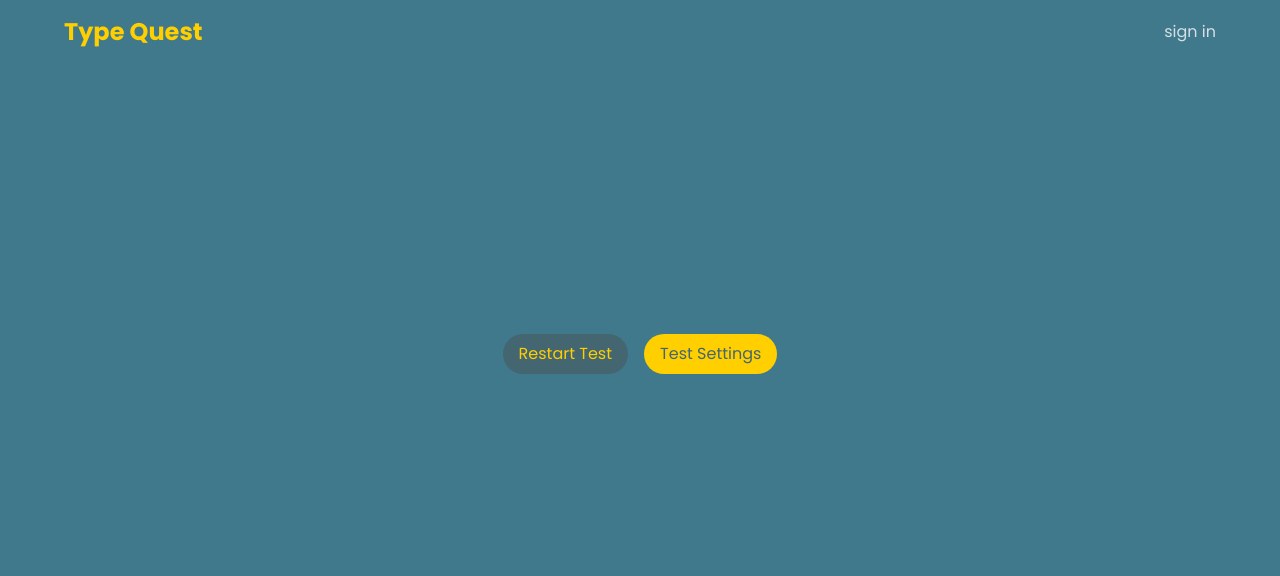
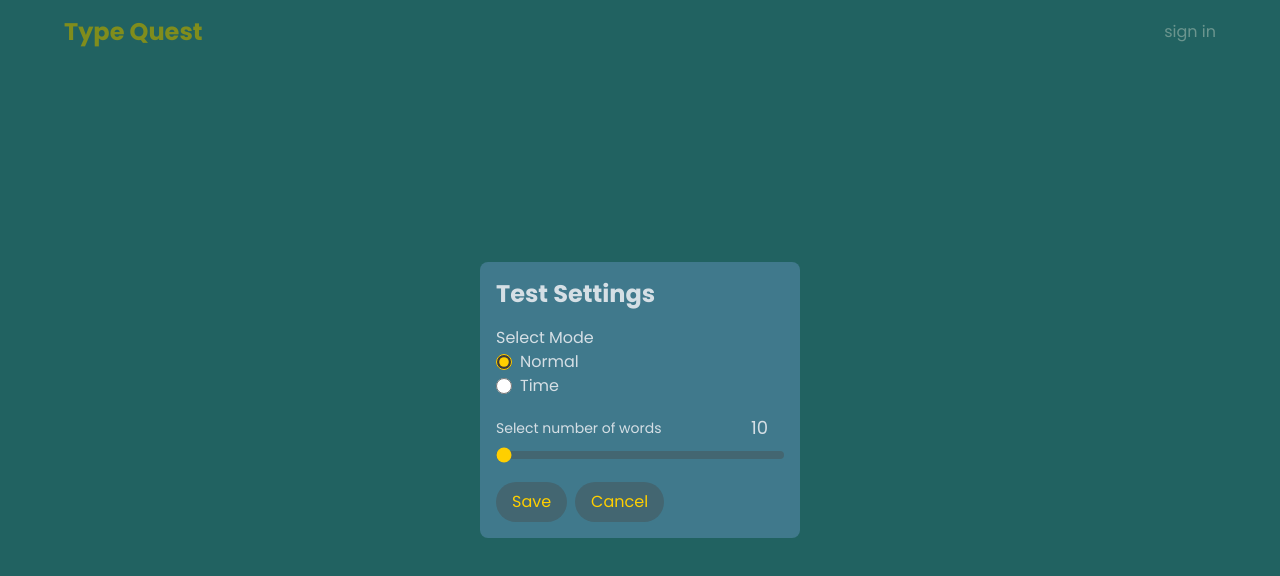
Before and after one commit to itzUmair/type_quest, a React (Vite) app: page / in a window 1280 px wide. Both pictures are taken after a click on the button "Test Settings". Shown: the top 576 px of the page. Built offline with nearby package versions, Linux system fonts and the light colour scheme; no server answers; the database is empty.

Commit message:
added settings dialog

```diff
--- /dev/null
+++ b/src/components/TestConfig.jsx
@@ -0,0 +1,82 @@
+import { useState } from "react";
+
+const TestConfig = ({ TestConfig, setIsUpdateSetting, setTestConfig }) => {
+  const [mode, setMode] = useState("normal");
+  const [length, setLength] = useState(10);
+  return (
+    <div className="absolute top-1/2 left-1/2 -translate-x-1/2 -translate-y-1/2 bg-clr-600 w-80 p-4 layer rounded-lg">
+      <h2 className="capitalize font-bold text-clr-100 text-2xl">
+        Test Settings
+      </h2>
+      <p className="text-clr-100 mt-4">Select Mode</p>
+      <div className="flex items-center gap-2">
+        <input
+          type="radio"
+          name="modes"
+          id="normal"
+          value="normal"
+          checked={mode === "normal"}
+          onChange={(e) => setMode(e.target.value)}
+          className="w-4 h-4 bg-clr-100 border-clr-300 focus:ring-clr-400 accent-clr-400"
+        />
+        <label htmlFor="normal" className="text-clr-100 capitalize">
+          normal
+        </label>
+      </div>
+      <div className="flex items-center gap-2">
+        <input
+          type="radio"
+          name="modes"
+          id="time"
+          value="time"
+          checked={mode === "time"}
+          onChange={(e) => setMode(e.target.value)}
+          className="w-4 h-4 bg-clr-100 border-clr-300 focus:ring-clr-400 accent-clr-400"
+        />
+        <label htmlFor="time" className="text-clr-100 capitalize">
+          time
+        </label>
+      </div>
+      <label
+        htmlFor="length"
+        className=" mt-4 text-sm font-medium text-clr-100 flex justify-between items-center pr-4"
+      >
+        Select number of words
+        <p className="text-lg">{length}</p>
+      </label>
+      <input
+        type="range"
+        name="length"
+        id="length"
+        min={10}
+        max={30}
+        step={5}
+        value={length}
+        onChange={(e) => setLength(e.target.value)}
+        className="w-full h-2 bg-clr-690 rounded-lg appearance-none cursor-pointer accent-clr-400"
+      />
+      <div className="flex gap-2 mt-4">
+        <button
+          onClick={() => {
+            setTestConfig({
+              mode,
+              length,
+            });
+            setIsUpdateSetting(false);
+          }}
+          className="text-clr-400 capitalize bg-clr-690 px-4 py-2 rounded-full hover:text-clr-690 hover:bg-clr-400 focus:text-clr-690 focus:bg-clr-400 transition-all ease-in duration-300  border-none outline-none"
+        >
+          Save
+        </button>
+        <button
+          onClick={() => setIsUpdateSetting(false)}
+          className="text-clr-400 capitalize bg-clr-690 px-4 py-2 rounded-full hover:text-clr-690 hover:bg-clr-400 focus:text-clr-690 focus:bg-clr-400 transition-all ease-in duration-300  border-none outline-none"
+        >
+          Cancel
+        </button>
+      </div>
+    </div>
+  );
+};
+
+export default TestConfig;
--- a/src/components/Type.jsx
+++ b/src/components/Type.jsx
@@ -2,13 +2,13 @@ import { useEffect, useState, useRef } from "react";
 import { database } from "../firebase/firebase.config.js";
 import { doc, getDoc } from "firebase/firestore";
 import { CSSTransition } from "react-transition-group";
-import { Results } from "../components";
+import { Results, TestConfig } from "../components";
 
 const Type = () => {
   const [test, setTest] = useState("");
   const [wordsList, setWordsList] = useState([]);
   const [keysDown, setKeysDown] = useState([]);
-  // const [isUpdateSetting, setIsUpdateSetting] = useState(false);
+  const [isUpdateSetting, setIsUpdateSetting] = useState(false);
   const [regenTest, setRegenTest] = useState(0);
   const [isTestComplete, setIsTestComplete] = useState(false);
   const regenRef = useRef(null);
@@ -111,7 +111,7 @@ const Type = () => {
       startTime: 0,
       endTime: 0,
     });
-  }, [regenTest]);
+  }, [regenTest, testConfig]);
 
   useEffect(() => {
     setTestStats({
@@ -174,14 +174,14 @@ const Type = () => {
       <CSSTransition
         in={!isTestComplete}
         timeout={300}
-        classNames="fade-one"
+        classNames="fade"
         unmountOnExit
       >
         <>
           <div className="flex flex-col justify-center items-center h-60vh">
             <div
               id="test-container"
-              className="text-clr-100/40 w-fit mobile:text-2xl mobile:px-4 tablet:text-3xl my-8 tablet:px-16 flex"
+              className="text-clr-100/40 w-fit mobile:text-2xl mobile:px-4 tablet:text-3xl my-4 tablet:px-16 flex flex-wrap"
             >
               {test.split("").map((letter, index) => (
                 <p
@@ -201,7 +201,7 @@ const Type = () => {
                 restart test
               </button>
               <button
-                onClick={() => setRegenTest((prev) => prev + 1)}
+                onClick={() => setIsUpdateSetting((prevState) => !prevState)}
                 className="text-clr-400 capitalize bg-clr-690 px-4 py-2 rounded-full hover:text-clr-690 hover:bg-clr-400 focus:text-clr-690 focus:bg-clr-400 transition-all ease-in duration-300  border-none outline-none"
               >
                 test settings
@@ -213,7 +213,7 @@ const Type = () => {
       <CSSTransition
         in={isTestComplete}
         timeout={300}
-        classNames="fade-two"
+        classNames="fade"
         unmountOnExit
       >
         <Results
@@ -222,6 +222,18 @@ const Type = () => {
           setIsTestComplete={setIsTestComplete}
         />
       </CSSTransition>
+      <CSSTransition
+        in={isUpdateSetting}
+        timeout={300}
+        classNames="fade"
+        unmountOnExit
+      >
+        <TestConfig
+          testConfig={testConfig}
+          setIsUpdateSetting={setIsUpdateSetting}
+          setTestConfig={setTestConfig}
+        />
+      </CSSTransition>
     </div>
   );
 };
--- a/src/components/index.jsx
+++ b/src/components/index.jsx
@@ -2,3 +2,4 @@ export { default as Type } from "./Type";
 export { default as Navbar } from "./Navbar";
 export { default as Signin } from "./Signin";
 export { default as Results } from "./Results";
+export { default as TestConfig } from "./TestConfig";
--- a/src/index.css
+++ b/src/index.css
@@ -12,38 +12,24 @@
   }
 }
 
-.fade-one-enter {
+.fade-enter {
   opacity: 0;
 }
 
-.fade-one-enter-active {
+.fade-enter-active {
   opacity: 1;
   transition: opacity 500ms ease-in;
 }
 
-.fade-one-exit {
+.fade-exit {
   opacity: 1;
 }
 
-.fade-one-exit-active {
+.fade-exit-active {
   opacity: 0;
   transition: opacity 200ms ease-out;
 }
 
-.fade-two-enter {
-  opacity: 0;
+.layer {
+  box-shadow: 0 0 0 9999px rgba(3, 76, 57, 0.5);
 }
-
-.fade-two-enter-active {
-  opacity: 1;
-  transition: opacity 500ms ease-in;
-}
-
-.fade-two-exit {
-  opacity: 1;
-}
-
-.fade-two-exit-active {
-  opacity: 0;
-  transition: opacity 200ms ease-out;
-}
```
